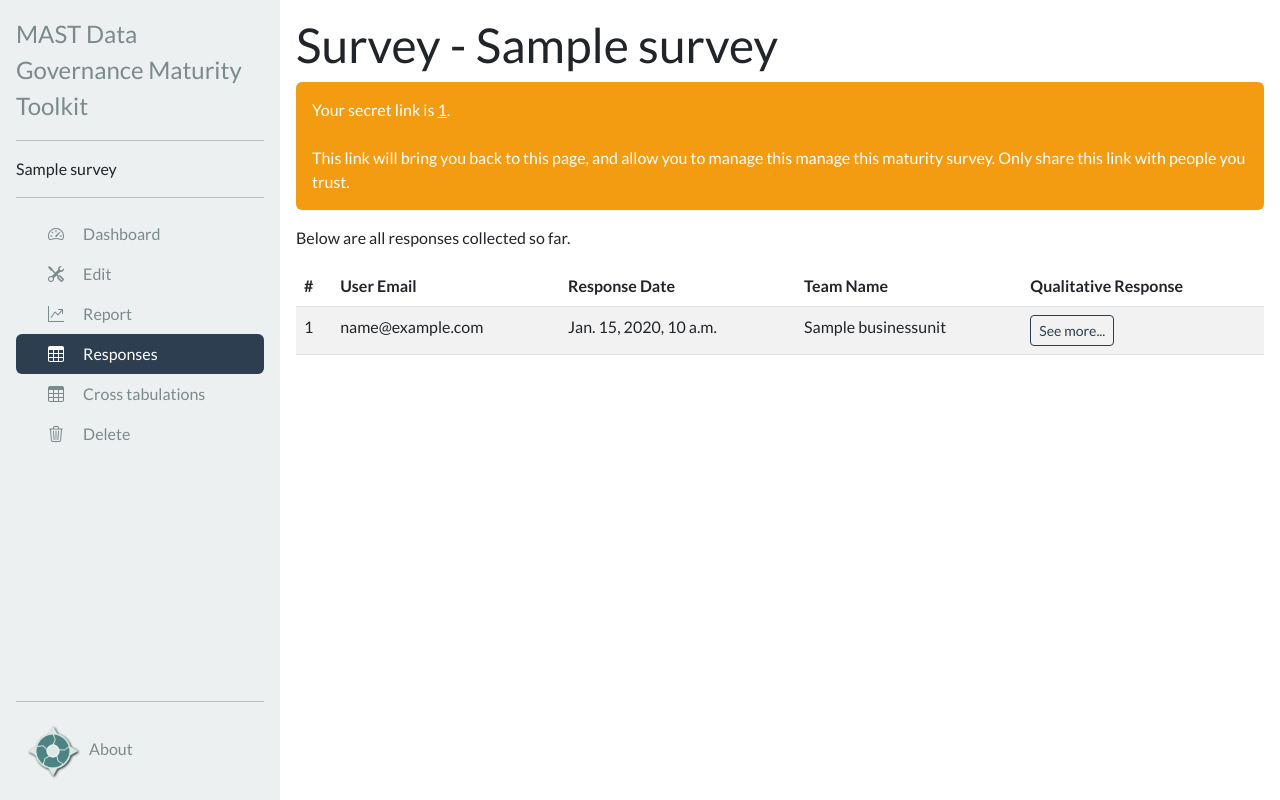
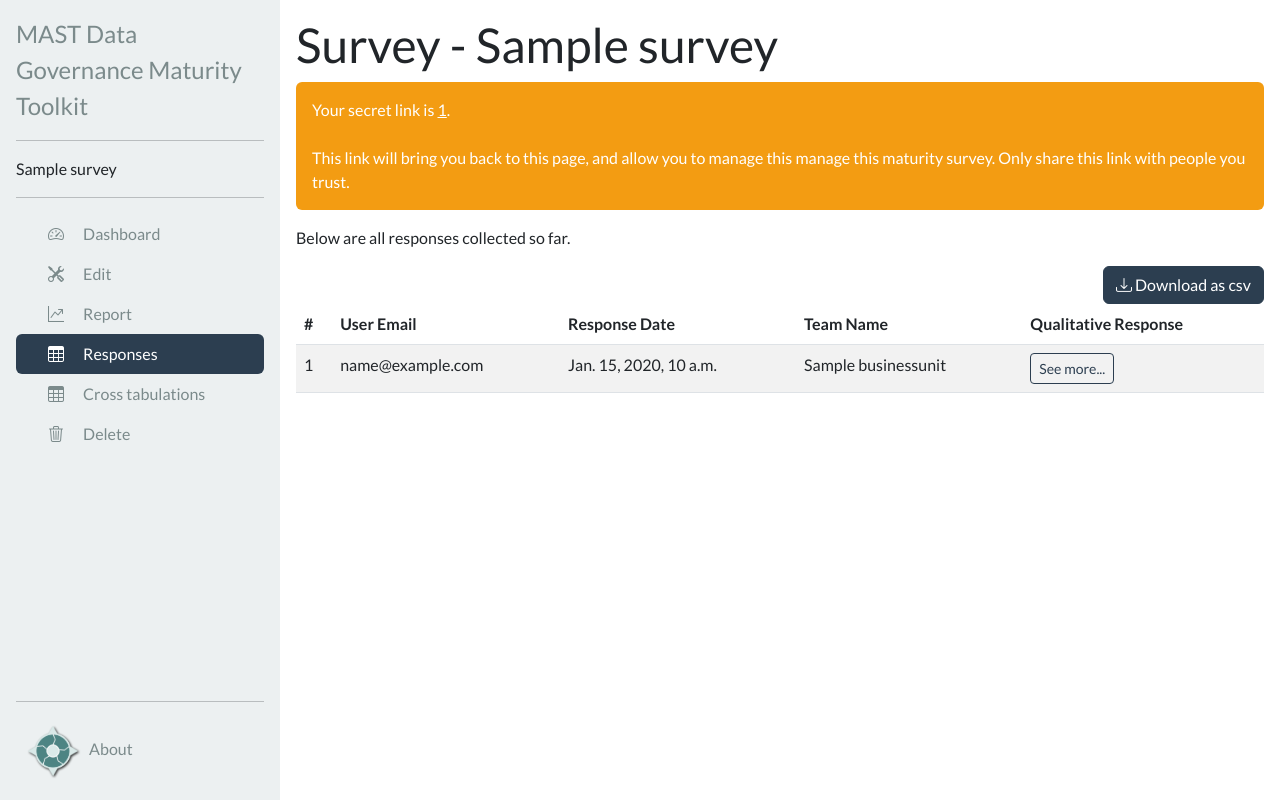
Before and after one commit to Aristotle-Metadata-Enterprises/mast-toolkit, a Django app: page /survey/manage/1/responses in a window 1280 px wide. Run offline with Django 5.2, Linux system fonts and the light colour scheme; tables that the repository leaves empty hold one stand-in row (values such as "Sample post"); some libraries are stand-ins or nearby versions.

Commit message:
Add download option

```diff
--- a/app/mast_toolkit/templates/mast/dashboard/responses_list.html
+++ b/app/mast_toolkit/templates/mast/dashboard/responses_list.html
@@ -11,9 +11,19 @@
     This link will bring you back to this page, and allow you to manage this manage this maturity survey.
     Only share this link with people you trust.
 </div>
-<p>
-    Below are all responses collected so far.
-</p>
+<div>
+    <form method="post" action="{% url 'survey_download_responses' survey.id %}">
+        {% csrf_token %}
+    <p>
+        Below are all responses collected so far.
+
+    </p>
+    <button type="submit" class="btn btn-primary float-end">
+        <i class="bi bi-download"></i>
+        Download as csv
+    </button>
+</form>
+
 <div>
     <table class="table table-striped">
         <thead>
--- a/app/mast_toolkit/views.py
+++ b/app/mast_toolkit/views.py
@@ -1,5 +1,5 @@
 from django.shortcuts import render, redirect
-from django.views.generic import CreateView, DetailView, ListView, DeleteView, UpdateView, TemplateView
+from django.views.generic import CreateView, DeleteView, DetailView, ListView, RedirectView, TemplateView, UpdateView
 from django.views import View
 from django.http import HttpResponse
 from mast_toolkit import models as mast
@@ -263,6 +263,42 @@ def mast_bar_plot(metrics, name="Organisation"):
     return bar_plot
 
 
+class SurveyResponseDownloadView(DashboardMixin, DetailView):
+    def _format_csv_value(self, value):
+        if value is None:
+            return ''
+        if isinstance(value, datetime.date):
+            return value.isoformat()
+        return str(value)
+
+    def responses_to_csv(self, web_response):
+        survey = self.survey
+        responses = survey.responses.all()
+        field_names = [field.name for field in mast.Response._meta.fields]
+
+        writer = csv.writer(web_response)
+        writer.writerow(field_names)
+        for row in responses.values_list(*field_names):
+            writer.writerow([self._format_csv_value(value) for value in row])
+
+        return writer
+
+    def get(self, request, *args, **kwargs):
+        response = HttpResponse(content_type='text/txt')
+
+        self.responses_to_csv(response)
+
+        return response
+
+    def post(self, request, *args, **kwargs):
+        survey = self.survey
+
+        response = HttpResponse(content_type='text/csv')
+        response['Content-Disposition'] = f'attachment; filename="survey_{survey.share_link}_responses.csv"'
+
+        self.responses_to_csv(response)
+
+        return response
 
 
 class SurveyUpdateView(DashboardMixin, SurveyCreateMixin, UpdateView):
--- a/app/web/urls.py
+++ b/app/web/urls.py
@@ -26,6 +26,7 @@ urlpatterns = [
     path("survey/create", views.SurveyCreateView.as_view(), name="survey_create"),
     path("survey/manage/<survey_pk>", views.SurveyDetailView.as_view(), name="survey_dashboard"),
     path("survey/manage/<survey_pk>/responses", views.SurveyResponseListView.as_view(), name="survey_dashboard_responses"),
+    path("survey/manage/<survey_pk>/responses/download", views.SurveyResponseDownloadView.as_view(), name="survey_download_responses"),
     path("survey/manage/<survey_pk>/report", views.SurveyReportDetailView.as_view(), name="survey_dashboard_report"),
     path("survey/manage/<survey_pk>/crosstab", views.SurveyReportCrossTabView.as_view(), name="survey_dashboard_crosstab"),
     path("survey/manage/<survey_pk>/report/csv", views.SurveyCSVExportView.as_view(), name="survey_dashboard_csv"),
```
